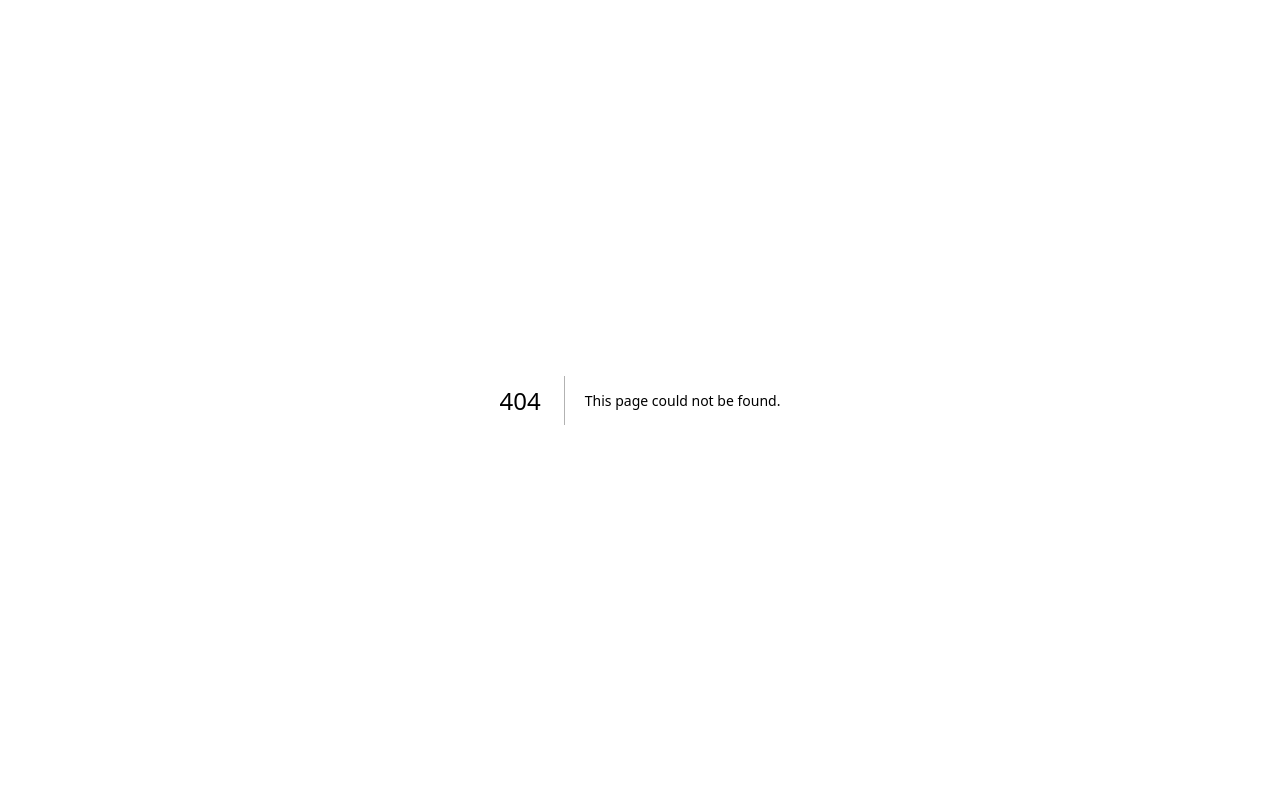
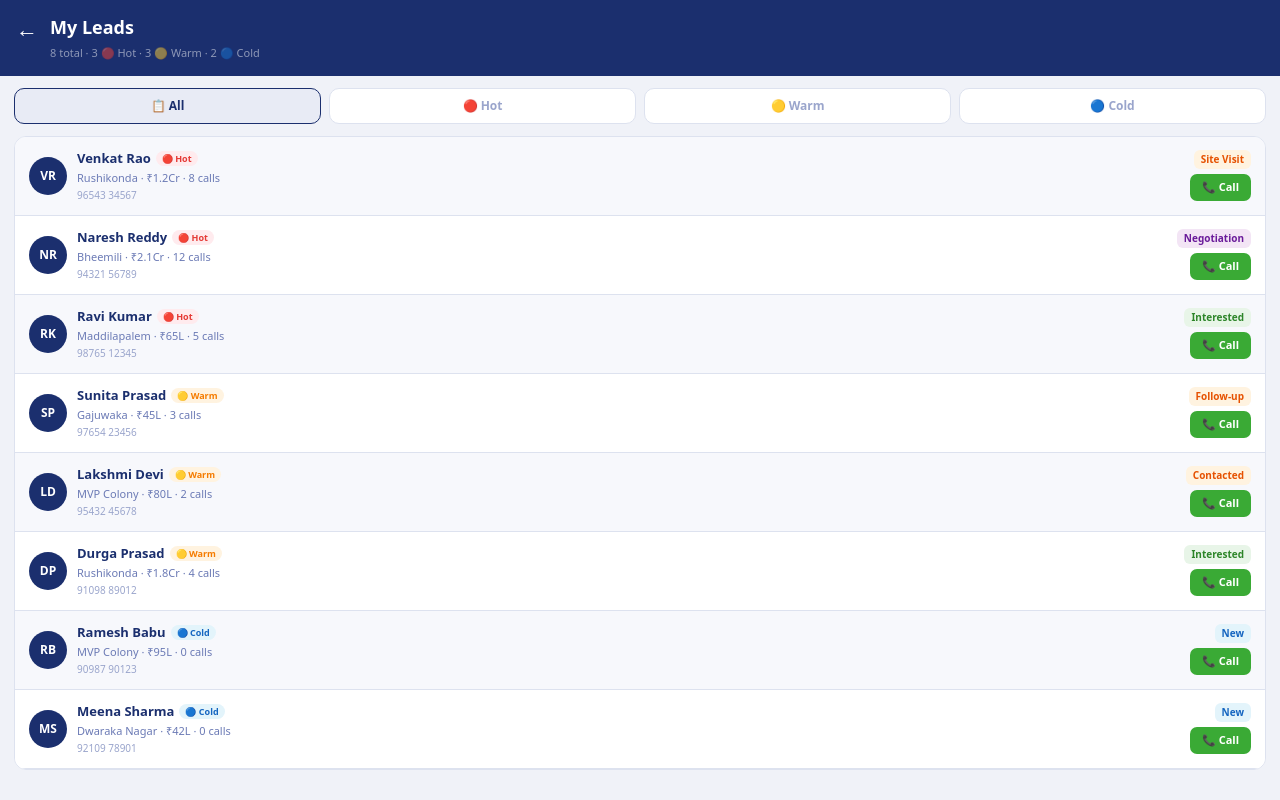
Before and after one commit to chakradhartatikonda27-art/squarefeet-crm, a Next.js app: page /telecaller/leads in a window 1280 px wide. Before the commit this address had no page. Built offline with nearby package versions, Linux system fonts and the light colour scheme.

Commit message:
telecaller leads page created

```diff
--- /dev/null
+++ b/app/telecaller/leads/page.tsx
@@ -0,0 +1,129 @@
+'use client';
+import { useState } from 'react';
+import { useRouter } from 'next/navigation';
+
+export default function TelecallerLeads() {
+  const router = useRouter();
+  const [filterScore, setFilterScore] = useState('All');
+
+  const leads = [
+    { id: '1', name: 'Venkat Rao', mobile: '96543 34567', area: 'Rushikonda', budget: '₹1.2Cr', stage: 'Site Visit', score: 'Hot', calls: 8, sbg: '#FFF3E0', sfg: '#E65100' },
+    { id: '2', name: 'Naresh Reddy', mobile: '94321 56789', area: 'Bheemili', budget: '₹2.1Cr', stage: 'Negotiation', score: 'Hot', calls: 12, sbg: '#F3E5F5', sfg: '#6A1B9A' },
+    { id: '3', name: 'Ravi Kumar', mobile: '98765 12345', area: 'Maddilapalem', budget: '₹65L', stage: 'Interested', score: 'Hot', calls: 5, sbg: '#E8F5E8', sfg: '#2D8529' },
+    { id: '4', name: 'Sunita Prasad', mobile: '97654 23456', area: 'Gajuwaka', budget: '₹45L', stage: 'Follow-up', score: 'Warm', calls: 3, sbg: '#FFF3E0', sfg: '#E65100' },
+    { id: '5', name: 'Lakshmi Devi', mobile: '95432 45678', area: 'MVP Colony', budget: '₹80L', stage: 'Contacted', score: 'Warm', calls: 2, sbg: '#FFF3E0', sfg: '#E65100' },
+    { id: '6', name: 'Durga Prasad', mobile: '91098 89012', area: 'Rushikonda', budget: '₹1.8Cr', stage: 'Interested', score: 'Warm', calls: 4, sbg: '#E8F5E8', sfg: '#2D8529' },
+    { id: '7', name: 'Ramesh Babu', mobile: '90987 90123', area: 'MVP Colony', budget: '₹95L', stage: 'New', score: 'Cold', calls: 0, sbg: '#E3F4FB', sfg: '#1565C0' },
+    { id: '8', name: 'Meena Sharma', mobile: '92109 78901', area: 'Dwaraka Nagar', budget: '₹42L', stage: 'New', score: 'Cold', calls: 0, sbg: '#E3F4FB', sfg: '#1565C0' },
+  ];
+
+  const scoreConfig = {
+    Hot: { bg: '#FFEBEE', fg: '#E53935', icon: '🔴' },
+    Warm: { bg: '#FFF3E0', fg: '#F57C00', icon: '🟡' },
+    Cold: { bg: '#E3F4FB', fg: '#1565C0', icon: '🔵' },
+  };
+
+  const filtered = filterScore === 'All' ? leads : leads.filter(l => l.score === filterScore);
+
+  return (
+    <div style={{minHeight: '100dvh', background: '#F0F2F8', display: 'flex', flexDirection: 'column'}}>
+
+      {/* Header */}
+      <div style={{background: '#1B2F6E', padding: '14px 16px'}}>
+        <div style={{display: 'flex', alignItems: 'center', gap: '12px', marginBottom: '4px'}}>
+          <button onClick={() => router.push('/telecaller/home')}
+            style={{color: 'white', background: 'none', border: 'none',
+                    fontSize: '22px', cursor: 'pointer', lineHeight: 1}}>←</button>
+          <h1 style={{fontSize: '18px', fontWeight: '800', color: 'white', margin: 0}}>My Leads</h1>
+        </div>
+        <p style={{fontSize: '11px', color: 'rgba(255,255,255,0.5)', margin: '0 0 0 34px'}}>
+          {leads.length} total · 3 🔴 Hot · 3 🟡 Warm · 2 🔵 Cold
+        </p>
+      </div>
+
+      {/* Score Filter */}
+      <div style={{display: 'flex', gap: '8px', padding: '12px 14px'}}>
+        {['All', 'Hot', 'Warm', 'Cold'].map(s => (
+          <button key={s} onClick={() => setFilterScore(s)}
+            style={{flex: 1, padding: '8px 4px', borderRadius: '10px', fontSize: '12px',
+                    fontWeight: '700', cursor: 'pointer',
+                    border: `1.5px solid ${filterScore === s ?
+                      (s === 'Hot' ? '#E53935' : s === 'Warm' ? '#F57C00' :
+                       s === 'Cold' ? '#1565C0' : '#1B2F6E') : '#DDE2EF'}`,
+                    background: filterScore === s ?
+                      (s === 'Hot' ? '#FFEBEE' : s === 'Warm' ? '#FFF3E0' :
+                       s === 'Cold' ? '#E3F4FB' : '#E8EBF5') : 'white',
+                    color: filterScore === s ?
+                      (s === 'Hot' ? '#E53935' : s === 'Warm' ? '#F57C00' :
+                       s === 'Cold' ? '#1565C0' : '#1B2F6E') : '#9AA5CC'}}>
+            {s === 'Hot' ? '🔴' : s === 'Warm' ? '🟡' : s === 'Cold' ? '🔵' : '📋'} {s}
+          </button>
+        ))}
+      </div>
+
+      <div style={{flex: 1, padding: '0 14px', overflowY: 'auto', paddingBottom: '80px'}}>
+        <div style={{background: 'white', borderRadius: '12px', overflow: 'hidden',
+                     border: '0.5px solid #DDE2EF'}}>
+          {filtered.map((lead, i) => (
+            <div key={lead.id} style={{display: 'flex', alignItems: 'center', gap: '10px',
+                                       padding: '12px 14px', borderBottom: '1px solid #DDE2EF',
+                                       background: i % 2 === 0 ? '#F7F8FC' : 'white'}}>
+              <div style={{width: '38px', height: '38px', borderRadius: '50%', background: '#1B2F6E',
+                           display: 'flex', alignItems: 'center', justifyContent: 'center',
+                           fontSize: '12px', fontWeight: '700', color: 'white', flexShrink: 0}}>
+                {lead.name.split(' ').map(n => n[0]).join('')}
+              </div>
+              <div style={{flex: 1, minWidth: 0}}>
+                <div style={{display: 'flex', alignItems: 'center', gap: '5px', marginBottom: '2px'}}>
+                  <span style={{fontSize: '13px', fontWeight: '700', color: '#1B2F6E'}}>
+                    {lead.name}
+                  </span>
+                  <span style={{fontSize: '9px', fontWeight: '700', padding: '1px 6px',
+                                borderRadius: '8px',
+                                background: scoreConfig[lead.score as keyof typeof scoreConfig].bg,
+                                color: scoreConfig[lead.score as keyof typeof scoreConfig].fg}}>
+                    {scoreConfig[lead.score as keyof typeof scoreConfig].icon} {lead.score}
+                  </span>
+                </div>
+                <div style={{fontSize: '11px', color: '#6B7AB5'}}>
+                  {lead.area} · {lead.budget} · {lead.calls} calls
+                </div>
+                <div style={{fontSize: '10px', color: '#9AA5CC', marginTop: '1px'}}>
+                  {lead.mobile}
+                </div>
+              </div>
+              <div style={{display: 'flex', flexDirection: 'column', alignItems: 'flex-end', gap: '5px'}}>
+                <span style={{fontSize: '10px', fontWeight: '600', padding: '2px 7px',
+                              borderRadius: '6px', background: lead.sbg, color: lead.sfg}}>
+                  {lead.stage}
+                </span>
+                <button onClick={() => router.push('/telecaller/call')}
+                  style={{padding: '5px 12px', borderRadius: '7px', border: 'none',
+                          background: '#3AAA35', color: 'white', fontSize: '11px',
+                          fontWeight: '700', cursor: 'pointer'}}>📞 Call</button>
+              </div>
+            </div>
+          ))}
+        </div>
+      </div>
+
+      {/* Bottom Nav */}
+      <div style={{display: 'grid', gridTemplateColumns: 'repeat(4, 1fr)',
+                   background: 'white', borderTop: '1px solid #DDE2EF'}}>
+        {[
+          {icon: '🏠', label: 'Home', path: '/telecaller/home'},
+          {icon: '📞', label: 'Call', path: '/telecaller/call'},
+          {icon: '📅', label: 'Follow-up', path: '/telecaller/followups'},
+          {icon: '📍', label: 'Attendance', path: '/telecaller/attendance'},
+        ].map((item, i) => (
+          <button key={i} onClick={() => router.push(item.path)}
+            style={{display: 'flex', flexDirection: 'column', alignItems: 'center',
+                    padding: '10px 4px', gap: '3px', fontSize: '10px', fontWeight: '600',
+                    color: '#9AA5CC', background: 'none', border: 'none', cursor: 'pointer'}}>
+            <span style={{fontSize: '20px'}}>{item.icon}</span>{item.label}
+          </button>
+        ))}
+      </div>
+    </div>
+  );
+}
```
